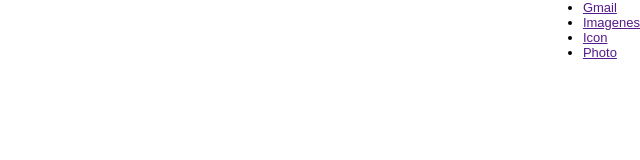
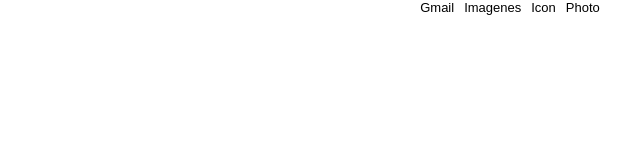
Before and after one commit to IsraelR20/clon-google, a plain HTML site: page index.html in a window 1280 px wide. Shown: the whole page, without its empty margins (640-1280 px from the left). Drawn offline with Linux system fonts and the light colour scheme.

Commit message:
Posicionar una lista en horizontal

```diff
--- a/css/main.css
+++ b/css/main.css
@@ -4,6 +4,11 @@
     box-sizing: border-box;
     font-family: Arial, Helvetica, sans-serif;
     font-size: 13px;
+}
+
+a{
+    text-decoration: none; /*le quita el underline*/
+    cursor: pointer;
 }
 
 header{
@@ -14,5 +19,19 @@ header{
 header nav{
     display: flex;
     justify-content: flex-end;
+    list-style: none; /*le quita el punto*/
+}
 
+header nav .nav-right-section{
+    width: 250px;
+    height: auto;
+    display: flex;
+    list-style: none;
+    justify-content: center;
+    align-items: center;
 }
+
+nav .nav-right-section a{
+    margin-right: 10px;
+    color: black;
+}
--- a/index.html
+++ b/index.html
@@ -10,18 +10,18 @@
 <body>
     <header>
         <nav>
-            <ul>
+            <ul class="nav-right-section">
                 <li>
-                    <a href="">Gmail</a>
+                    <a href="#">Gmail</a>
                 </li>
                 <li>
-                    <a href="">Imagenes</a>
+                    <a href="#">Imagenes</a>
                 </li>
                 <li>
-                    <a href="">Icon</a>
+                    <a href="#">Icon</a>
                 </li>
                 <li>
-                    <a href="">Photo</a>
+                    <a href="#">Photo</a>
                 </li>
             </ul>
         </nav>
```
